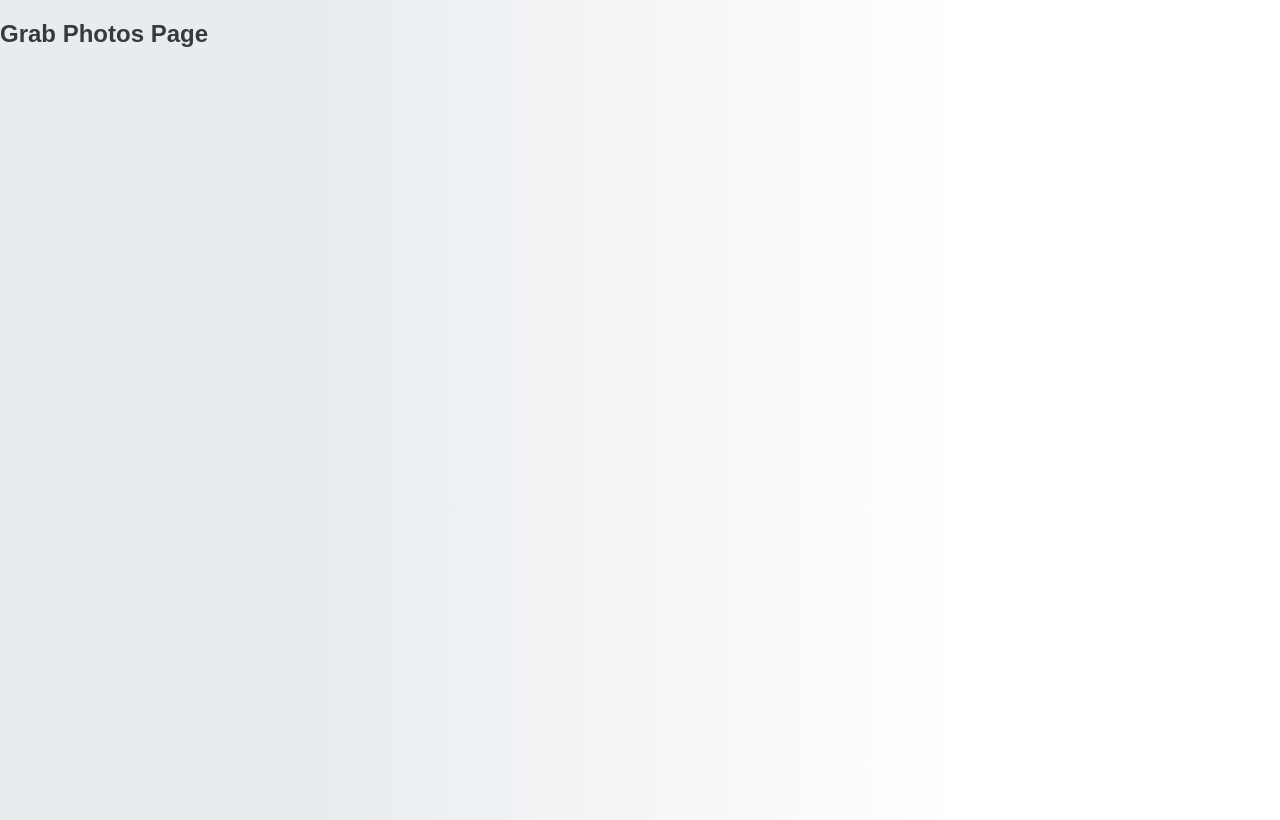
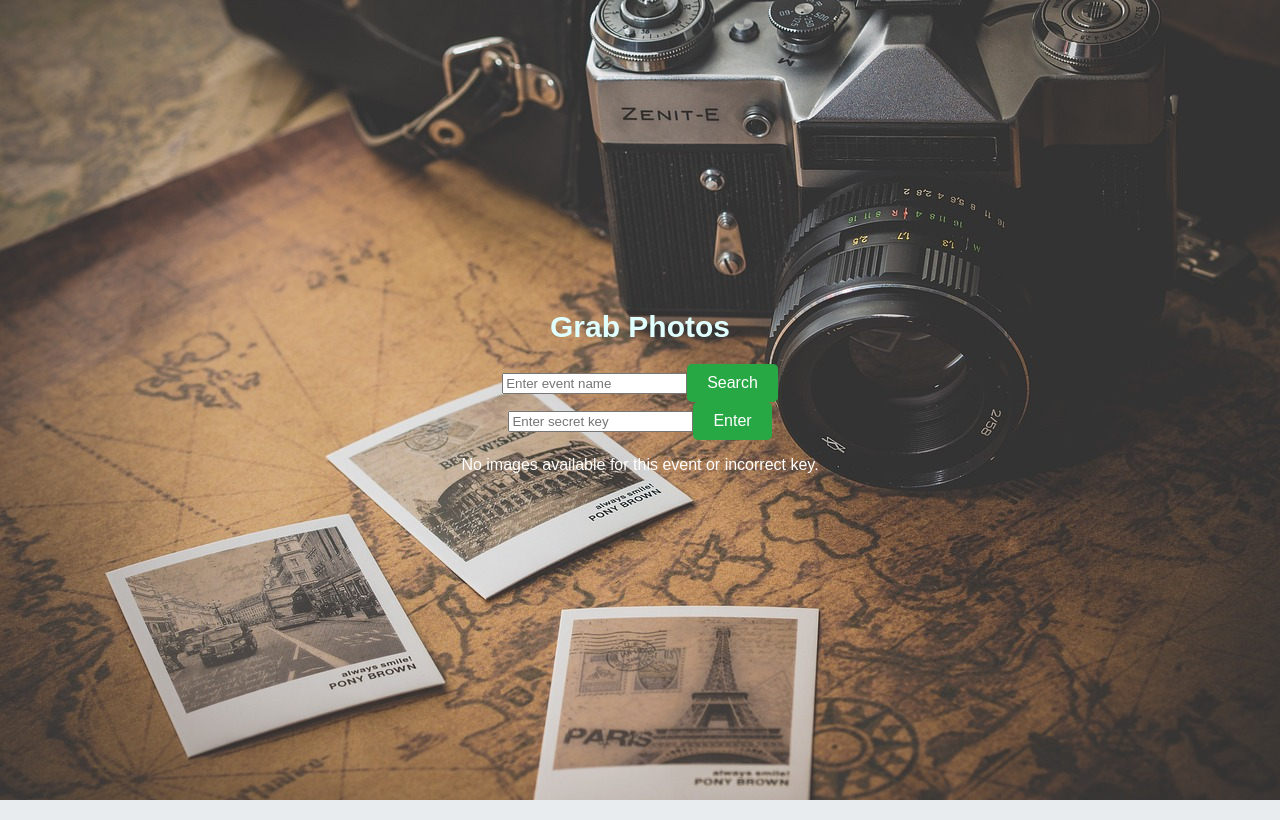
Before and after one commit to sakshipatel29/MERN-Stack-project, a React (Vite) app in the folder client/: page /home/grab-photos in a window 1280 px wide. Built offline with nearby package versions, Linux system fonts and the light colour scheme.

Commit message:
new updates in Grab Photos file

```diff
--- a/client/src/GrabPhotos.jsx
+++ b/client/src/GrabPhotos.jsx
@@ -1,13 +1,82 @@
-// GrabPhotos.js
-import React from 'react';
+import React, { useState } from 'react';
+import axios from 'axios';
+import './App.css';
 
 const GrabPhotos = () => {
-  return (
-    <div>
-      <h2>Grab Photos Page</h2>
-      {/* Add your grab photos functionality here */}
-    </div>
-  );
+    const [searchTerm, setSearchTerm] = useState('');
+    const [searchKeyTerm, setSearchKeyTerm] = useState('');
+    const [eventImages, setEventImages] = useState([]);
+    const [isLoading, setIsLoading] = useState(false);
+    const [isKeyValid, setIsKeyValid] = useState(false);
+
+    const handleSearch = async () => {
+        setEventImages([]); // Clear the previous images
+        setIsLoading(true);
+        try {
+            const response = await axios.get('http://localhost:3001/event-images', {
+                params: { eventName: searchTerm, keyValue: searchKeyTerm },
+            });
+            if (response.data && response.data.length > 0) {
+                setIsKeyValid(true);
+                setEventImages(response.data);
+            } else {
+                setIsKeyValid(false);
+            }
+        } catch (error) {
+            console.error('Error fetching event images:', error);
+            setIsKeyValid(false);
+        }
+        setIsLoading(false);
+    };
+
+    return (
+        <div className="container">
+            <h2 className="Loginheader2">Grab Photos</h2>
+            <div className="search-container">
+                <input
+                    type="text"
+                    value={searchTerm}
+                    onChange={(e) => setSearchTerm(e.target.value)}
+                    placeholder="Enter event name"
+                    className="search-input"
+                />
+                <button onClick={handleSearch} className="button">Search</button>
+            </div>
+            <div className="search-container">
+                <input
+                    type="text"
+                    value={searchKeyTerm}
+                    onChange={(e) => setSearchKeyTerm(e.target.value)}
+                    placeholder="Enter secret key"
+                    className="search-input"
+                    required
+                />
+                <button onClick={handleSearch} className="button">Enter</button>
+            </div>
+            {isLoading ? (
+                <p>Loading images...</p>
+            ) : isKeyValid ? (
+                <div className="images-list">
+                    {eventImages.length > 0 ? (
+                        eventImages.map((file, index) => {
+                            const imageUrl = `http://localhost:3001/uploads/${searchTerm}/${file}`;
+                            return (
+                                <div key={index} className="image">
+                                    <a href={imageUrl} target="_blank" rel="noopener noreferrer">
+                                        <img src={imageUrl} alt={file} className="event-image" />
+                                    </a>
+                                </div>
+                            );
+                        })
+                    ) : (
+                        <p>No images available for this event.</p>
+                    )}
+                </div>
+            ) : (
+                <p>No images available for this event or incorrect key.</p>
+            )}
+        </div>
+    );
 };
 
 export default GrabPhotos;
--- a/package.json
+++ b/package.json
@@ -4,6 +4,7 @@
     "express": "^4.19.2",
     "fs-extra": "^11.2.0",
     "multer": "^1.4.5-lts.1",
-    "react-modal": "^3.16.1"
+    "react-modal": "^3.16.1",
+    "yup": "^1.4.0"
   }
 }
```
Also changed, not shown: 3 other files (tests, documents, lock files or other folders).
